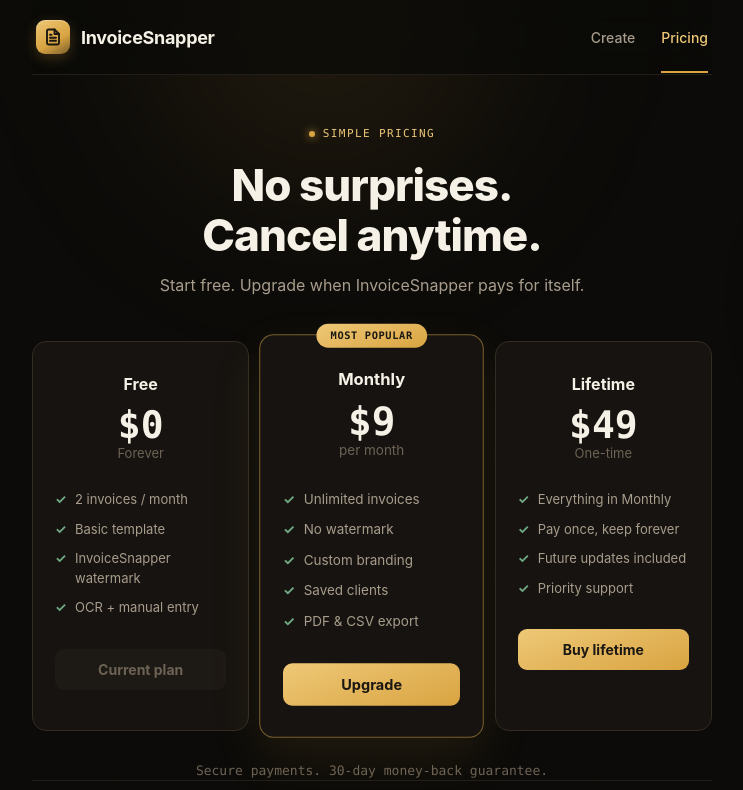
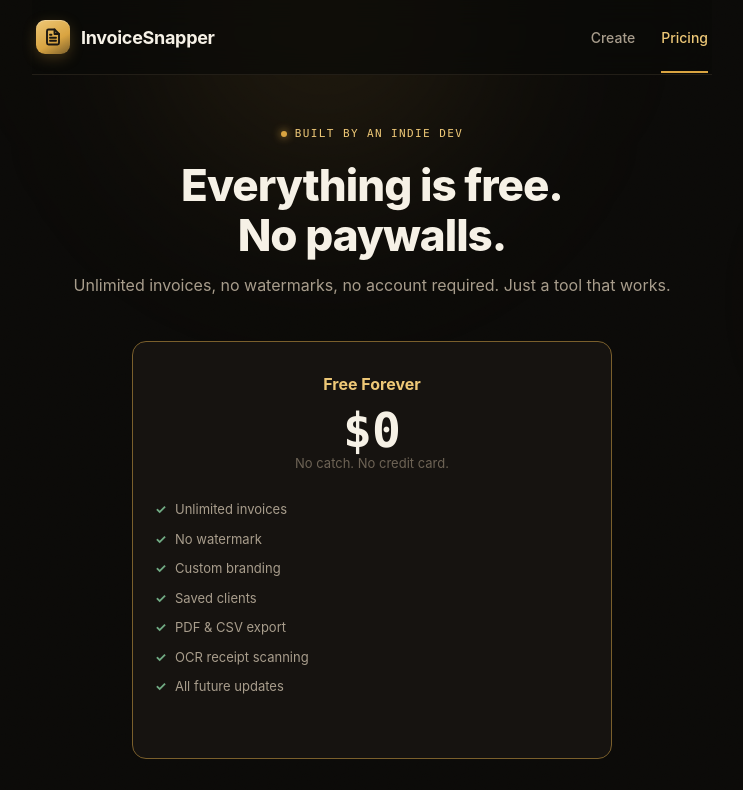
Before and after one commit to Smithbrook/invoicesnappy, a plain HTML site: page index.html in a window 1280 px wide. Both pictures are taken after a click on the link "Pricing". Shown: the top 790 px of the page, without its empty margins (268-1011 px from the left). Drawn offline with Linux system fonts and the light colour scheme.

Commit message:
Revise pricing section and disable watermark
Updated pricing information and removed watermark feature.

```diff
--- a/index.html
+++ b/index.html
@@ -316,6 +316,7 @@
   .preview-actions { flex-direction: column; }
 }
 </style>
+<base target="_blank">
 </head>
 <body>
 <div class="grain"></div>
@@ -412,9 +413,9 @@
       </div>
       <div class="upgrade-nudge" id="nudge">
         <span class="nudge-icon">
-          <svg width="14" height="14" viewBox="0 0 24 24" fill="none" stroke="currentColor" stroke-width="2" stroke-linecap="round" stroke-linejoin="round"><rect x="3" y="11" width="18" height="11" rx="2" ry="2"/><path d="M7 11V7a5 5 0 0 1 10 0v4"/></svg>
+          <svg width="14" height="14" viewBox="0 0 24 24" fill="none" stroke="currentColor" stroke-width="2" stroke-linecap="round" stroke-linejoin="round"><path d="M20.84 4.61a5.5 5.5 0 0 0-7.78 0L12 5.67l-1.06-1.06a5.5 5.5 0 0 0-7.78 7.78l1.06 1.06L12 21.23l7.78-7.78 1.06-1.06a5.5 5.5 0 0 0 0-7.78z"/></svg>
         </span>
-        <span>Free plan: your invoice includes a small watermark. <a href="#" onclick="showTab('pricing'); return false;">Upgrade to remove it →</a></span>
+        <span>InvoiceSnapper is 100% free. If it saves you time, <a href="https://Ko-fi.com/smithideas" target="_blank" rel="noopener noreferrer">consider supporting the project →</a></span>
       </div>
       <button class="btn-primary btn-large" id="btn-gen">Generate Invoice</button>
     </div>
@@ -462,58 +463,50 @@
 
   <div id="tab-pricing" class="tab-panel hidden">
     <div class="pricing-hero">
-      <div class="eyebrow" style="justify-content:center;">Simple pricing</div>
-      <h1 class="ph-title">No surprises.<br>Cancel anytime.</h1>
-      <p class="ph-sub">Start free. Upgrade when InvoiceSnapper pays for itself.</p>
+      <div class="eyebrow" style="justify-content:center;">Built by an indie dev</div>
+      <h1 class="ph-title">Everything is free.<br>No paywalls.</h1>
+      <p class="ph-sub">Unlimited invoices, no watermarks, no account required. Just a tool that works.</p>
     </div>
-    <div class="pricing-grid">
-      <div class="price-card">
-        <div class="pc-tier">Free</div>
-        <div class="pc-price">$0</div>
-        <div class="pc-period">Forever</div>
-        <ul class="pc-list">
-          <li>2 invoices / month</li>
-          <li>Basic template</li>
-          <li>InvoiceSnapper watermark</li>
-          <li><span class="ocr-wrap">OCR<span class="tooltip"><span class="tt-icon"><svg width="12" height="12" viewBox="0 0 24 24" fill="none" stroke="currentColor" stroke-width="2.5" stroke-linecap="round" stroke-linejoin="round"><circle cx="12" cy="12" r="10"/><path d="M9.09 9a3 3 0 0 1 5.83 1c0 2-3 3-3 3"/><line x1="12" y1="17" x2="12.01" y2="17"/></svg></span><span class="tt-text">Optical Character Recognition</span></span></span> + manual entry</li>
-        </ul>
-        <button class="btn-pricing btn-pricing-muted">Current plan</button>
-      </div>
-      <div class="price-card featured">
-        <div class="pc-badge">Most popular</div>
-        <div class="pc-tier">Monthly</div>
-        <div class="pc-price">$9</div>
-        <div class="pc-period">per month</div>
+
+    <div class="pricing-grid" style="grid-template-columns: 1fr; max-width: 480px; margin: 0 auto;">
+      <div class="price-card" style="border-color: var(--accent-dim);">
+        <div class="pc-tier" style="color: var(--accent-2);">Free Forever</div>
+        <div class="pc-price" style="font-size: 48px;">$0</div>
+        <div class="pc-period">No catch. No credit card.</div>
         <ul class="pc-list">
           <li>Unlimited invoices</li>
           <li>No watermark</li>
           <li>Custom branding</li>
           <li>Saved clients</li>
           <li>PDF & CSV export</li>
+          <li>OCR receipt scanning</li>
+          <li>All future updates</li>
         </ul>
-        <button class="btn-pricing btn-pricing-active">Upgrade</button>
-      </div>
-      <div class="price-card">
-        <div class="pc-tier">Lifetime</div>
-        <div class="pc-price">$49</div>
-        <div class="pc-period">One-time</div>
-        <ul class="pc-list">
-          <li>Everything in Monthly</li>
-          <li>Pay once, keep forever</li>
-          <li>Future updates included</li>
-          <li>Priority support</li>
-        </ul>
-        <button class="btn-pricing btn-pricing-active">Buy lifetime</button>
       </div>
     </div>
-    <p class="pricing-trust">Secure payments. 30-day money-back guarantee.</p>
+
+    <div class="supporter-box" style="max-width: 480px; margin: 34px auto 0; text-align: center;">
+      <div style="width: 56px; height: 56px; border-radius: 50%; background: var(--accent-glow); display: flex; align-items: center; justify-content: center; margin: 0 auto 16px; color: var(--accent-2);">
+        <svg width="26" height="26" viewBox="0 0 24 24" fill="none" stroke="currentColor" stroke-width="1.8" stroke-linecap="round" stroke-linejoin="round"><path d="M20.84 4.61a5.5 5.5 0 0 0-7.78 0L12 5.67l-1.06-1.06a5.5 5.5 0 0 0-7.78 7.78l1.06 1.06L12 21.23l7.78-7.78 1.06-1.06a5.5 5.5 0 0 0 0-7.78z"/></svg>
+      </div>
+      <h3 style="font-size: 20px; font-weight: 700; margin-bottom: 8px; color: var(--text);">Built by one person. Kept free for everyone.</h3>
+      <p style="font-size: 14px; color: var(--text-2); line-height: 1.6; margin-bottom: 20px;">
+        InvoiceSnapper doesn't have ads, trackers, or paywalls. If it saves you time or helps you get paid faster, a tip on Ko-fi goes directly toward keeping it alive and improving. One-time or monthly — whatever feels right. No pressure.
+      </p>
+      <a href="https://Ko-fi.com/smithideas" target="_blank" rel="noopener noreferrer" class="btn-pricing btn-pricing-active" style="display: inline-flex; align-items: center; gap: 10px; padding: 14px 28px; text-decoration: none;">
+        <svg width="18" height="18" viewBox="0 0 24 24" fill="none" stroke="currentColor" stroke-width="2" stroke-linecap="round" stroke-linejoin="round"><path d="M20.84 4.61a5.5 5.5 0 0 0-7.78 0L12 5.67l-1.06-1.06a5.5 5.5 0 0 0-7.78 7.78l1.06 1.06L12 21.23l7.78-7.78 1.06-1.06a5.5 5.5 0 0 0 0-7.78z"/></svg>
+        Support the project
+      </a>
+    </div>
+
+    <p class="pricing-trust" style="margin-top: 30px;">Made with care by one person. Thanks for using it.</p>
   </div>
 
   <footer class="footer">
     <div class="footer-links">
-      <a href="https://smithideas.com/contact" target="_blank" rel="noopener noreferrer">Contact</a>
+      <a href="https://smithideas.com/pages/contact" target="_blank" rel="noopener noreferrer">Contact</a>
       <span class="footer-divider">⌁</span>
-      <a href="https://smithideas.com/privacy" target="_blank" rel="noopener noreferrer">Privacy</a>
+      <a href="https://smithideas.com/pages/privacy" target="_blank" rel="noopener noreferrer">Privacy</a>
     </div>
     <div class="footer-copy">
       ©2026 <a href="https://SmithIdeas.com" target="_blank" rel="noopener noreferrer">Smith Ideas, LLC.</a>
@@ -523,7 +516,7 @@
 
 <script>
 let items = [];
-let isFree = true;
+let isFree = false; // all features free, no watermarks
 const demo = [
   { desc: 'Web Design Consultation', qty: 4, rate: 125.00, tax: 0 },
   { desc: 'Logo Design', qty: 1, rate: 350.00, tax: 8.5 },
@@ -598,7 +591,7 @@
   const d = $('inv-date').valueAsDate || new Date();
   $('p-date').textContent = d.toLocaleDateString('en-US', { year: 'numeric', month: 'short', day: 'numeric' });
   $('p-client').textContent = $('inv-client').value || '—';
-  $('sheet-watermark').classList.toggle('show', isFree);
+  $('sheet-watermark').classList.remove('show'); // everything is free, no watermark
   const container = $('p-items');
   container.innerHTML = `<div class="s-head"><span>Description</span><span>Qty</span><span>Rate</span><span>Amount</span></div>`;
   let sub = 0, tax = 0;
```
